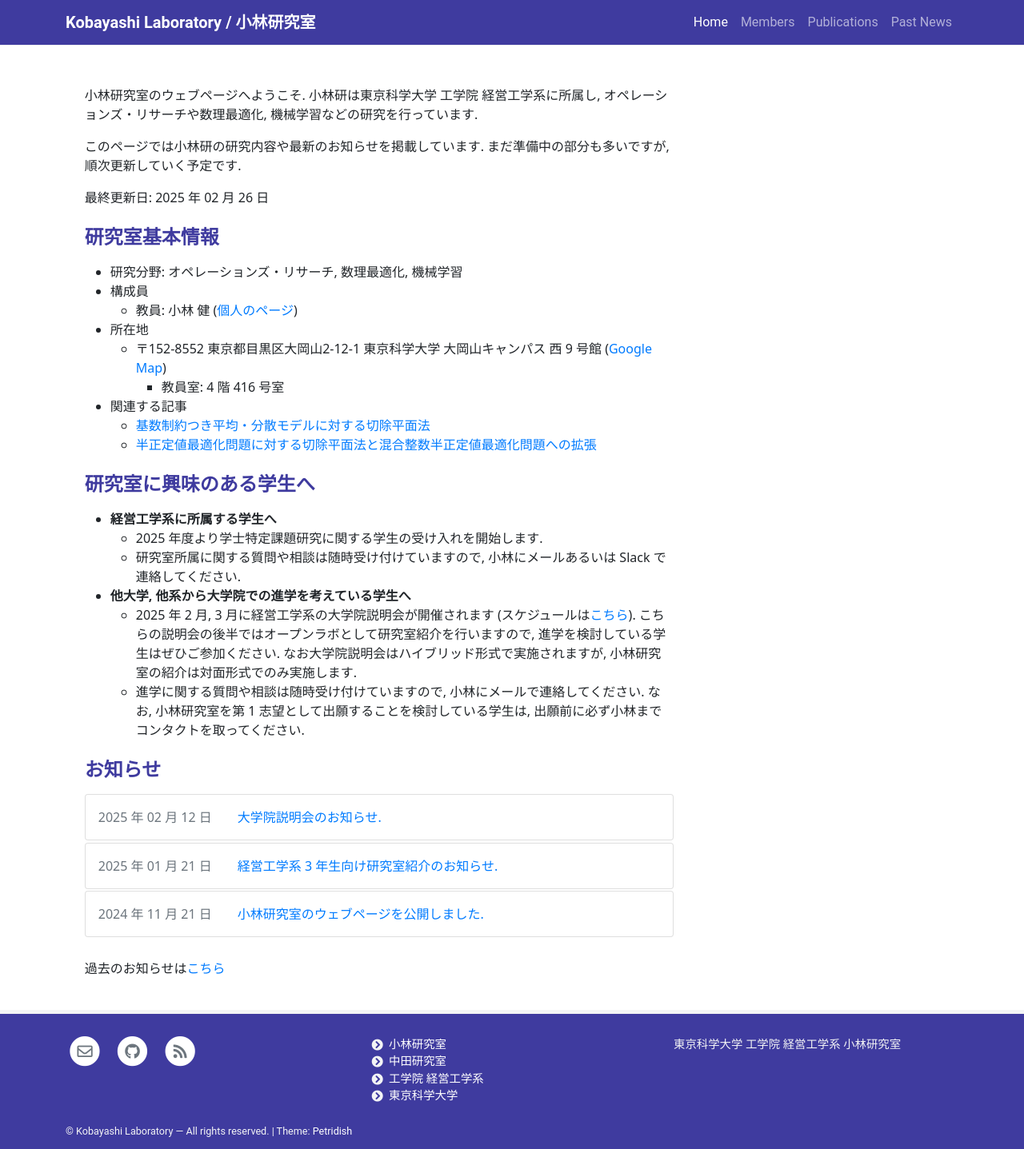
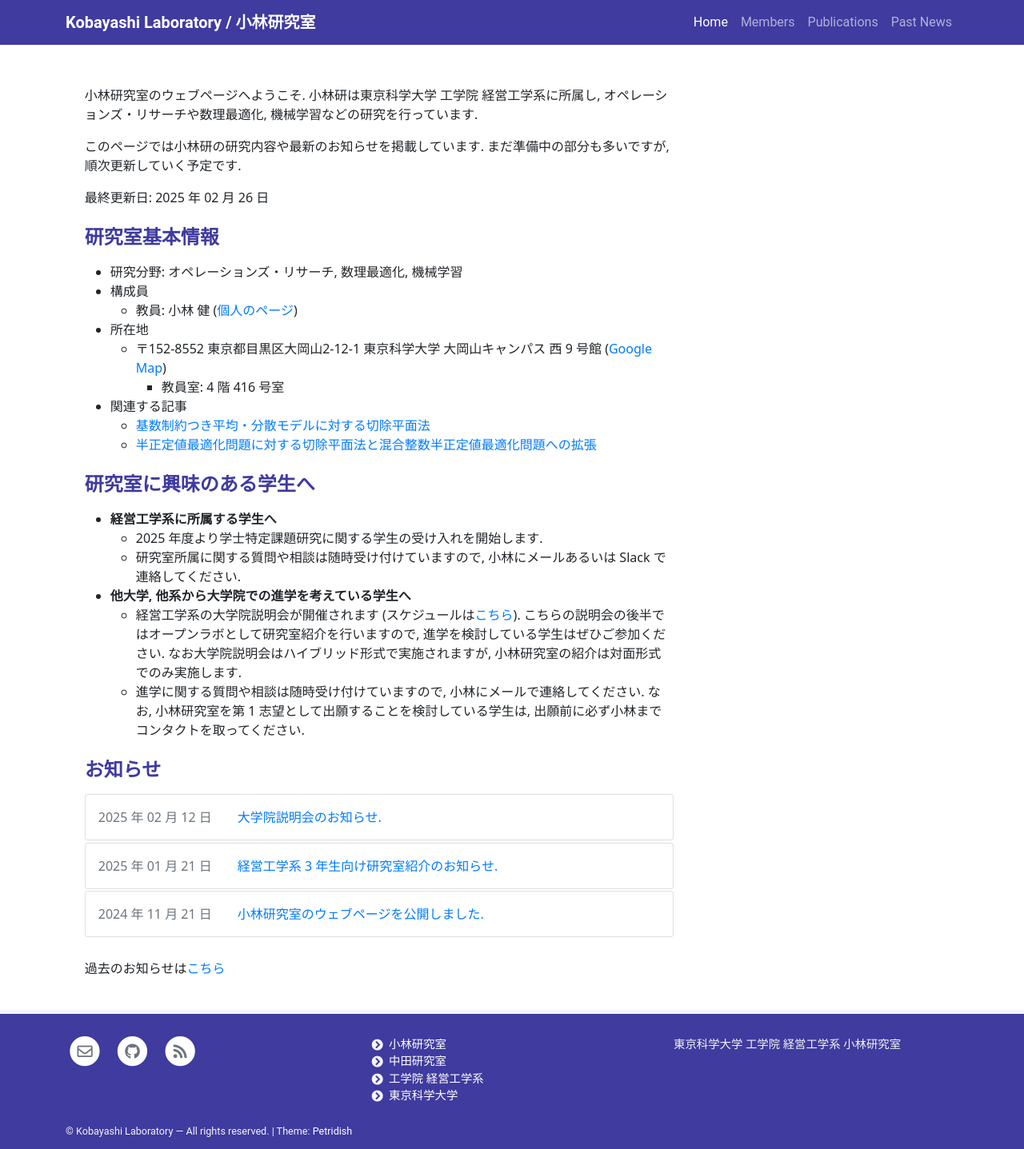
Before and after one commit to isct-koba-lab/isct-koba-lab.github.io, a Jekyll site: the page built from pages/home.md, in a window 1280 px wide. Shown: the whole page at 80% size. Built offline with Jekyll 4.4.1, drawn with Linux system fonts in a browser that asks for light colours.

Commit message:
Update home.md

```diff
--- a/pages/home.md
+++ b/pages/home.md
@@ -30,7 +30,7 @@ permalink: /
   - 2025 年度より学士特定課題研究に関する学生の受け入れを開始します.
   - 研究室所属に関する質問や相談は随時受け付けていますので, 小林にメールあるいは Slack で連絡してください.
 - **他大学, 他系から大学院での進学を考えている学生へ**
-  - 2025 年 2 月, 3 月に経営工学系の大学院説明会が開催されます (スケジュールは[こちら](https://educ.titech.ac.jp/iee/event_information/)). こちらの説明会の後半ではオープンラボとして研究室紹介を行いますので, 進学を検討している学生はぜひご参加ください. なお大学院説明会はハイブリッド形式で実施されますが, 小林研究室の紹介は対面形式でのみ実施します.
+  - 経営工学系の大学院説明会が開催されます (スケジュールは[こちら](https://educ.titech.ac.jp/iee/event_information/)). こちらの説明会の後半ではオープンラボとして研究室紹介を行いますので, 進学を検討している学生はぜひご参加ください. なお大学院説明会はハイブリッド形式で実施されますが, 小林研究室の紹介は対面形式でのみ実施します.
   - 進学に関する質問や相談は随時受け付けていますので, 小林にメールで連絡してください. なお, 小林研究室を第 1 志望として出願することを検討している学生は, 出願前に必ず小林までコンタクトを取ってください.
 
 ## お知らせ
```
